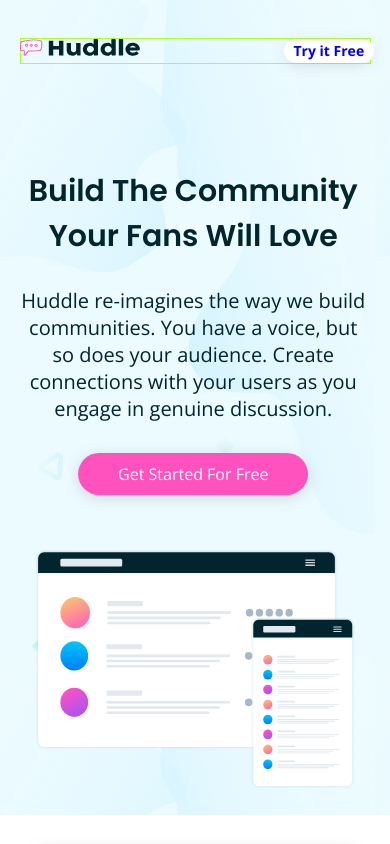
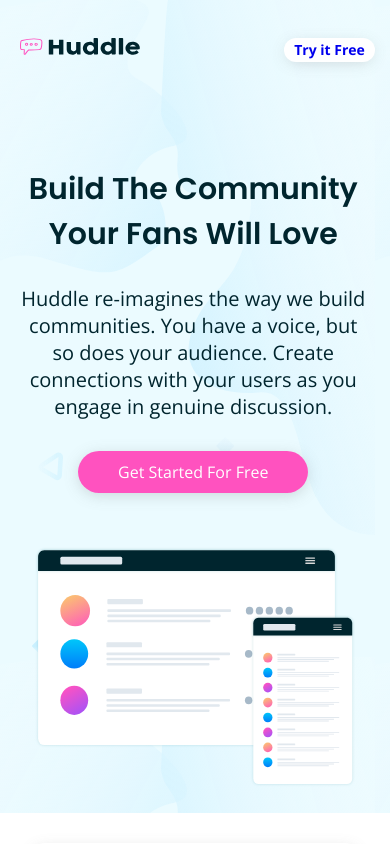
Before and after one commit to 3k3n3/zuri_task75, a plain HTML site: page index.html in a window 390 px wide. Shown: the top 844 px of the page. Drawn offline with nearby package versions, Linux system fonts and the light colour scheme.

Commit message:
added some features for responsivesness

```diff
--- a/style.css
+++ b/style.css
@@ -339,11 +339,6 @@ footer #link1 a:hover,
         /* margin: -15%; */
         margin-bottom: 10%;
         align-content: stretch;
-        border: 1px solid greenyellow;
-        /* display: flex; */
-        /* flex-direction: column; */
-        /* display: flex;
-        justify-content: flex-start; */
     }
 
     header .hero_header a img {
```
